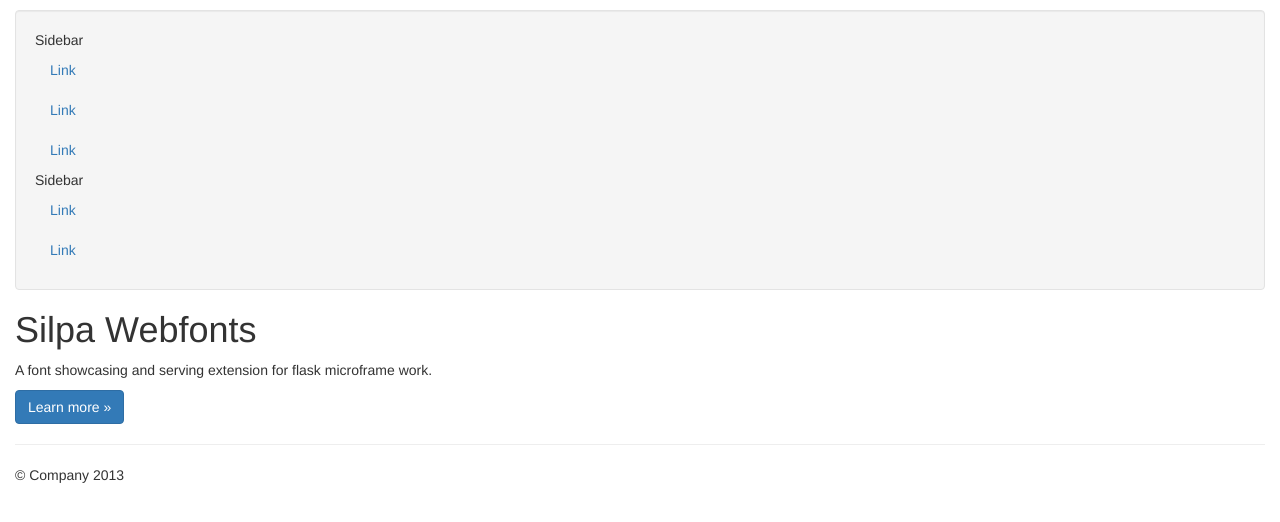
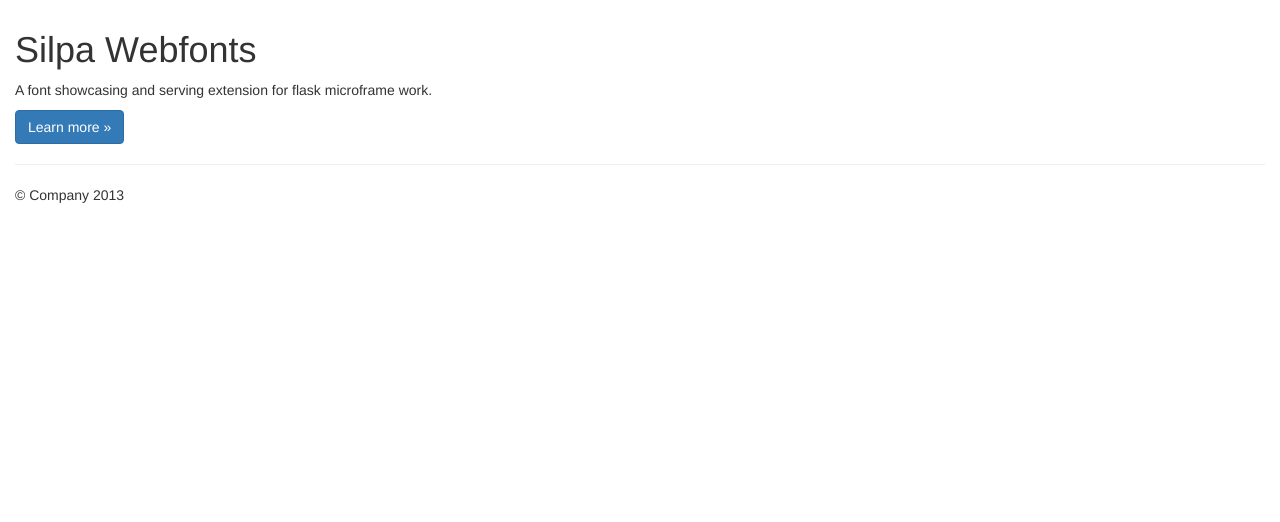
Before and after one commit to sant0sh/flask-webfonts, a Python web app: template flaskext/templates/flask_webfonts/webfonts.html in a window 1280 px wide. Shown: the part 50-572 px from the top of the page. Run offline with Jinja, Linux system fonts and the light colour scheme; the template is opened without the code that fills it, so the values that code supplies are empty; some libraries are stand-ins or nearby versions.

Commit message:
removed unwanted markup

```diff
--- a/flaskext/templates/flask_webfonts/webfonts.html
+++ b/flaskext/templates/flask_webfonts/webfonts.html
@@ -40,20 +40,8 @@
 
     <div class="container-fluid">
       <div class="row-fluid">
-        <div class="span3">
-          <div class="well sidebar-nav">
-            <ul class="nav nav-list">
-              <li class="nav-header">Sidebar</li>
-              <li class="active"><a href="#">Link</a></li>
-              <li><a href="#">Link</a></li>
-              <li><a href="#">Link</a></li>
-              <li class="nav-header">Sidebar</li>
-              <li><a href="#">Link</a></li>
-              <li><a href="#">Link</a></li>
-            </ul>
-          </div><!--/.well -->
-        </div><!--/span-->
-        <div class="span9">
+
+        <div class="offset1 span10">
           <div class="hero-unit">
             <h1>Silpa Webfonts</h1>
             <p>A font showcasing and serving extension for flask
```
